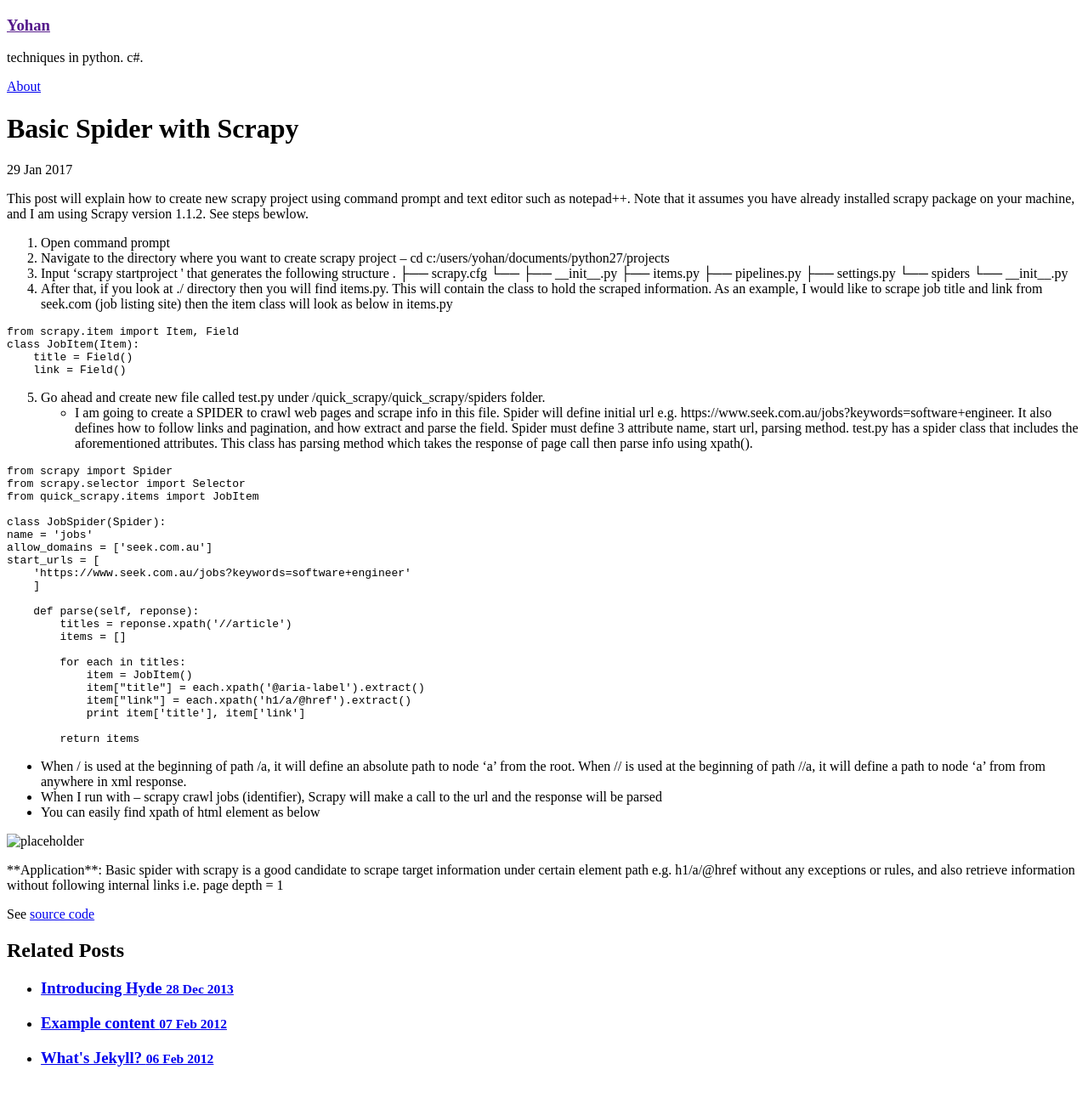
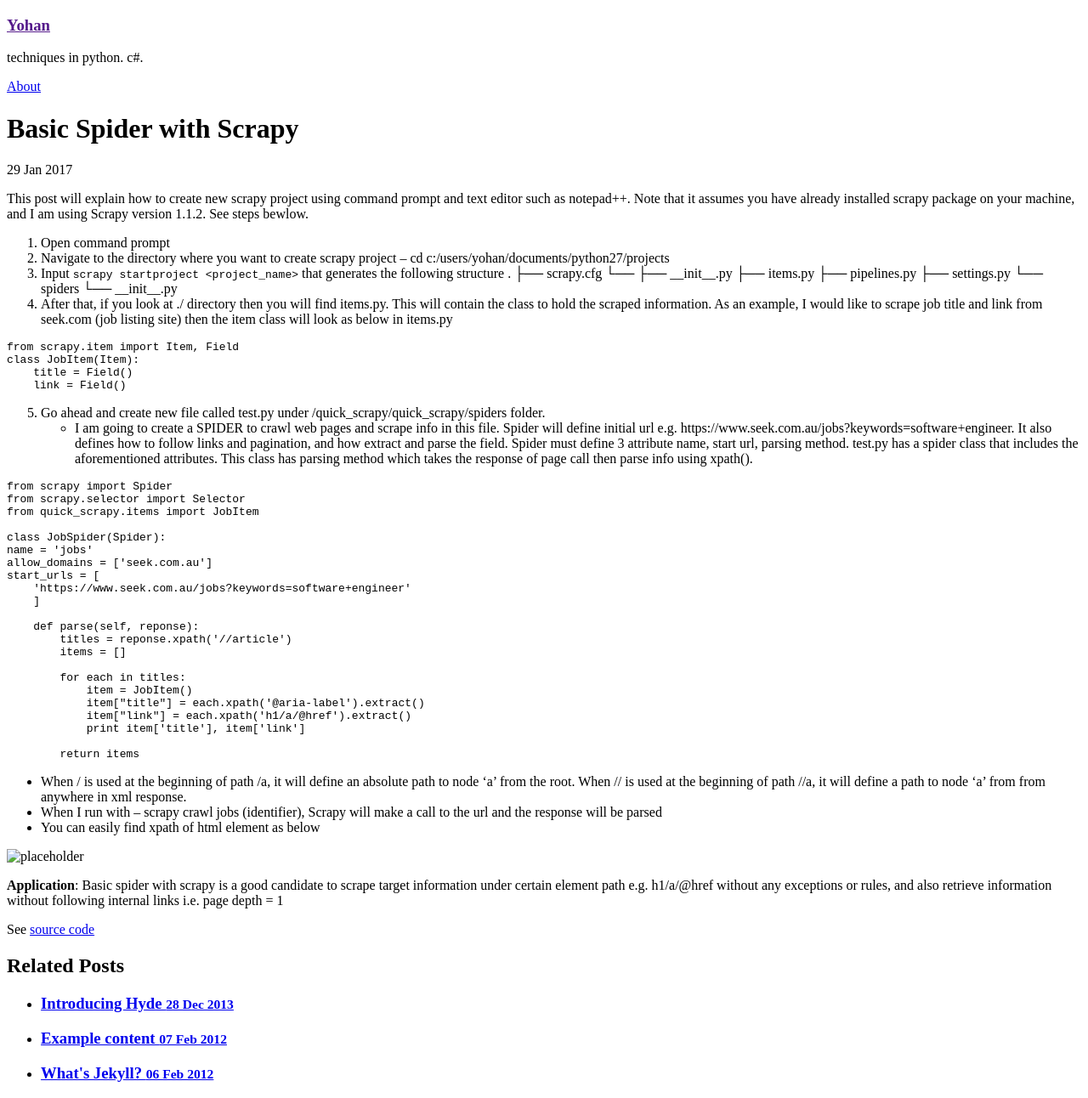
Before and after one commit to yohancheong/yohancheong.github.io, a Jekyll site: the page built from _posts/2017-01-29-basic-spider-with-scrapy.md, in a window 1280 px wide. Shown: the whole page at 85% size. Built offline with Jekyll 4.4.1, drawn with Linux system fonts in a browser that asks for light colours.

```diff
--- a/_posts/2017-01-29-basic-spider-with-scrapy.md
+++ b/_posts/2017-01-29-basic-spider-with-scrapy.md
@@ -7,7 +7,7 @@ This post will explain how to create new scrapy project using command prompt and
 
 1. Open command prompt
 2. Navigate to the directory where you want to create scrapy project – cd c:/users/yohan/documents/python27/projects
-3. Input 'scrapy startproject <project_name>' that generates the following structure
+3. Input `scrapy startproject <project_name>` that generates the following structure
 .
 ├── scrapy.cfg
 └── <project_name>
@@ -62,7 +62,7 @@ start_urls = [
 ![placeholder]({{ site.baseurl }}public/image/2017-01-29-scrapy-spider-1.png "Medium example image")
 
 <div class="message">
-    **Application**: Basic spider with scrapy is a good candidate to scrape target information under certain element path e.g. h1/a/@href without any exceptions or rules, and also retrieve information without following internal links i.e. page depth = 1
+    <strong>Application</strong>: Basic spider with scrapy is a good candidate to scrape target information under certain element path e.g. h1/a/@href without any exceptions or rules, and also retrieve information without following internal links i.e. page depth = 1
 </div>
 
 See <a href="https://github.com/yohancheong/Scrapy-Spider">source code</a>
```
